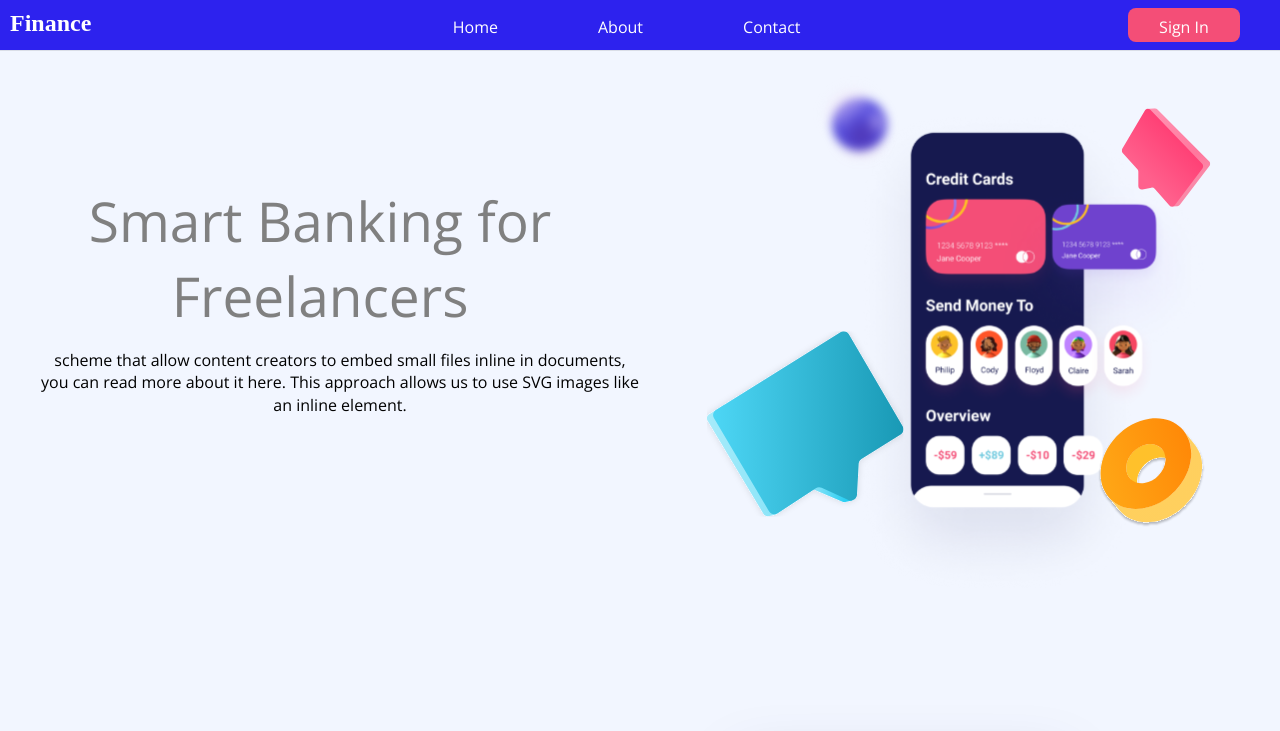
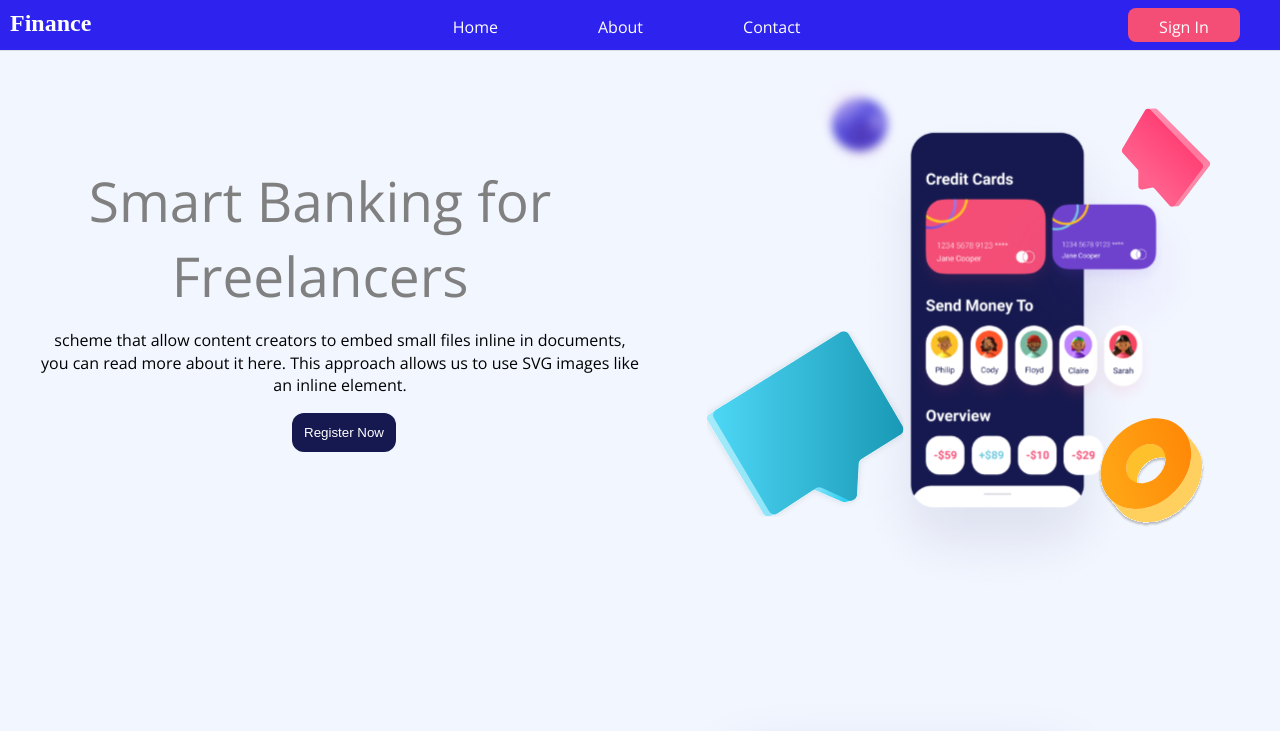
Before and after one commit to sammy-code98/react-landing-page, a React (Create React App) app: page / in a window 1280 px wide. Shown: the top 731 px of the page. Built offline with nearby package versions, Linux system fonts and the light colour scheme; a web font is replaced by a local one.

Commit message:
Fix : make navbar sticky - sticky navbar - add button in banner

```diff
--- a/src/components/Banner.jsx
+++ b/src/components/Banner.jsx
@@ -30,6 +30,16 @@ const Paragraph = styled.p`
   text-align: center;
   font-family: "Open Sans", sans-serif;
 `;
+const Button = styled.button`
+  background: #16194f;
+  padding: 12px;
+  color: #fff;
+  border: none;
+  border-radius: 12px;
+  cursor:pointer;
+  margin:auto 240px;
+  transform:translateX(50%)
+`;
 
 function Banner() {
   return (
@@ -41,6 +51,7 @@ function Banner() {
           documents, you can read more about it here. This approach allows us to
           use SVG images like an inline element.
         </Paragraph>
+        <Button>Register Now</Button>
       </Text>
 
       <BanImg>
--- a/src/components/Nav.jsx
+++ b/src/components/Nav.jsx
@@ -8,12 +8,18 @@ const Navigation = styled.nav`
   height: 50px;
   background: #2d22ee;
   color: #fff;
+  position: -webkit-sticky;
+	position: sticky;
+	top: 0;
+  z-index:1;
   box-shadow: rgba(17, 17, 26, 0.1) 0px 1px 0px;
+
 `;
 const List = styled.ul`
   display: flex;
   justify-content: space-around;
   list-style: none;
+
 `;
 const ListItem = styled.li`
   margin-left: 50px;
```
